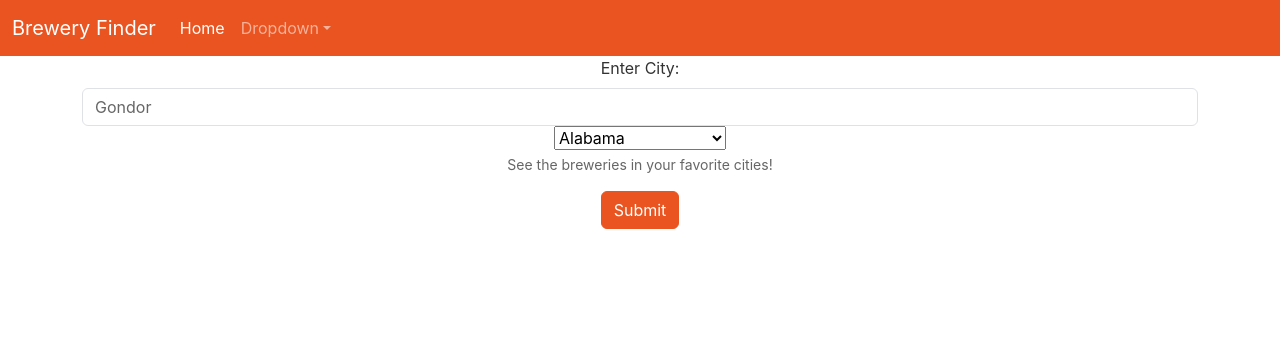
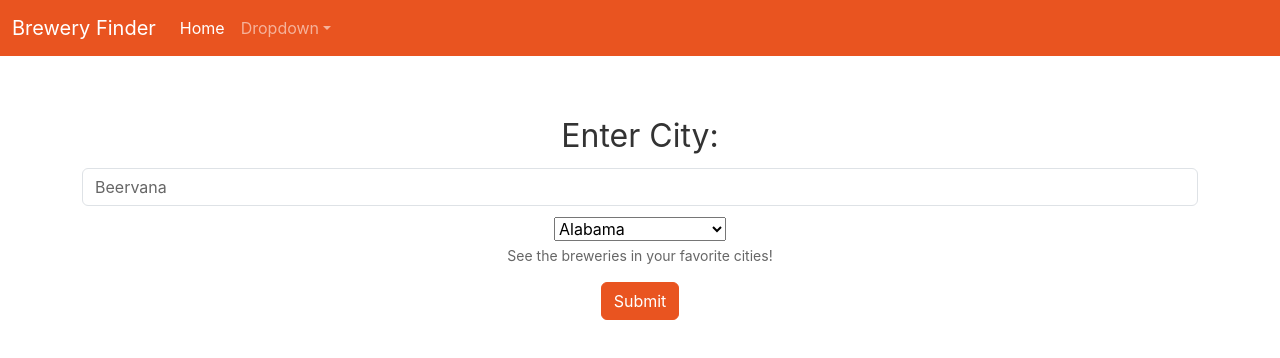
Before and after one commit to jonramm/Beaverhacks-Winter-2022, a React (Create React App) app in the folder brewery-app/: page /breweries in a window 1280 px wide. Shown: the top 358 px of the page. Built offline with nearby package versions, Linux system fonts and the light colour scheme.

Commit message:
more basic css, scroll to top and search again working

```diff
--- a/brewery-app/src/App.css
+++ b/brewery-app/src/App.css
@@ -27,6 +27,23 @@
   align-items: baseline;
 }
 
+.button {
+  margin: 2%;
+}
+
+/* Search Bar Styles */
+.form-label {
+  font-size: 2rem;
+}
+
+.search-form {
+  padding-top: 5%;
+}
+
+.state-dropdown {
+  margin-top: 1%;
+}
+
 /* Brewery Map Styles */
 .brewery-map-container {
   width: 1000px;
--- a/brewery-app/src/App.js
+++ b/brewery-app/src/App.js
@@ -4,6 +4,7 @@ import React from 'react';
 import { BrowserRouter as Router, Routes, Route } from 'react-router-dom';
 import Breweries from './pages/Breweries';
 import Home from './pages/Home';
+import About from './pages/About';
 
 function App() {
 
@@ -14,6 +15,7 @@ function App() {
         <Routes>
           <Route exact path='/' element={<Home />} />
           <Route exact path='/breweries' element={<Breweries />} />
+          <Route exact path='/about' element={<About />} />
         </Routes>
       </Router>
     </div>
--- a/brewery-app/src/components/DisplayBreweries.js
+++ b/brewery-app/src/components/DisplayBreweries.js
@@ -3,14 +3,10 @@ import { useState } from "react";
 import BreweryList from "./BreweryList";
 import DataCell from "./DataCell";
 import BreweryMapWrapper from "./BreweryMap";
+import { Link } from 'react-router-dom';
 import Button from 'react-bootstrap/Button';
 
 function DisplayBreweries({ breweries, correctCity, searchBreweries, numOfBreweries, state }) {
-
-    //scroll to top of screen on re-render
-    function scrollToTop() {
-        window.scroll({ top: 0, behavior: 'smooth' })
-    }
 
     const stateObj = {
         "alabama": "AL",
@@ -66,6 +62,11 @@ function DisplayBreweries({ breweries, correctCity, searchBreweries, numOfBrewer
         "wyoming": "WY"
     }
 
+    //scroll to top of screen on re-render
+    function scrollToTop() {
+        window.scroll({ top: 0, behavior: 'smooth' })
+    }
+
     return (
         <div className="container">
             <div class="brewery-results-header">
@@ -81,7 +82,17 @@ function DisplayBreweries({ breweries, correctCity, searchBreweries, numOfBrewer
             </div>
 
             <BreweryList breweries={breweries} />
-            <Button variant="primary" onClick={scrollToTop}>Back To Top</Button>
+            <div class="button">
+                <Button variant="primary" onClick={scrollToTop}>Back To Top</Button>
+            </div>
+            <div class="button">
+                <a href="/breweries">
+                    <Button variant="primary">Search Again</Button>
+                </a>
+            {/* <Link to="/breweries">
+                <Button variant="primary">Search Again</Button>
+            </Link> */}
+            </div>
 
             {/* search map section */}
             <div className='container brewery-map-container'>
--- a/brewery-app/src/components/SearchForm.js
+++ b/brewery-app/src/components/SearchForm.js
@@ -4,8 +4,8 @@ import BreweryList from "./BreweryList";
 import DataCell from "./DataCell";
 import BreweryMapWrapper from "./BreweryMap";
 import DisplayBreweries from "./DisplayBreweries";
-
-
+import Button from 'react-bootstrap/Button';
+import { Link } from 'react-router-dom';
 
 function SearchForm() {
 
@@ -42,17 +42,17 @@ function SearchForm() {
     // Renders search bar
     if (isLoaded === false) {
         return (
-            <form>
+            <form class="search-form">
                 <div className="mb-3">
                     <label htmlFor="cityInput" className="form-label">Enter City:</label>
                     <input type="text"
-                        className="form-control"
+                        class="form-control input-bar"
                         id="cityInput"
                         aria-describedby="cityHelp"
-                        placeholder="Gondor"
+                        placeholder="Beervana"
                         value={city}
                         onChange={e => setCity(e.target.value)} />
-                    <select value={state} onChange={e => setState(e.target.value)}>
+                    <select class="state-dropdown" value={state} onChange={e => setState(e.target.value)}>
                         <option value="alabama">Alabama</option>
                         <option value="alaska">Alaska</option>
                         <option value="arizona">Arizona</option>
@@ -114,7 +114,6 @@ function SearchForm() {
     } else {
         return (
             <div className="container">
-                <SearchForm></SearchForm>
                 <DisplayBreweries breweries={breweries} correctCity={correctCity} searchBreweries={searchBreweries} numOfBreweries={numOfBreweries} state={state} />
             </div>
         )
--- a/brewery-app/src/components/pageNavbar.js
+++ b/brewery-app/src/components/pageNavbar.js
@@ -16,7 +16,7 @@ function pageNavbar() {
                         <NavDropdown title="Dropdown" id="basic-nav-dropdown">
                             <NavDropdown.Item href="/breweries">Search By City</NavDropdown.Item>
                             <div class="dropdown-divider"></div>
-                            <NavDropdown.Item href="">Brewery Data</NavDropdown.Item>
+                            <NavDropdown.Item href="/about">About</NavDropdown.Item>
                             {/* <NavDropdown.Item href="#action/3.3">Something</NavDropdown.Item> */}
                             {/* <NavDropdown.Divider />
                             <NavDropdown.Item href="#action/3.4">Separated link</NavDropdown.Item> */}
--- /dev/null
+++ b/brewery-app/src/pages/About.js
@@ -0,0 +1,7 @@
+import React from "react";
+
+function About() {
+
+}
+
+export default About;
```
